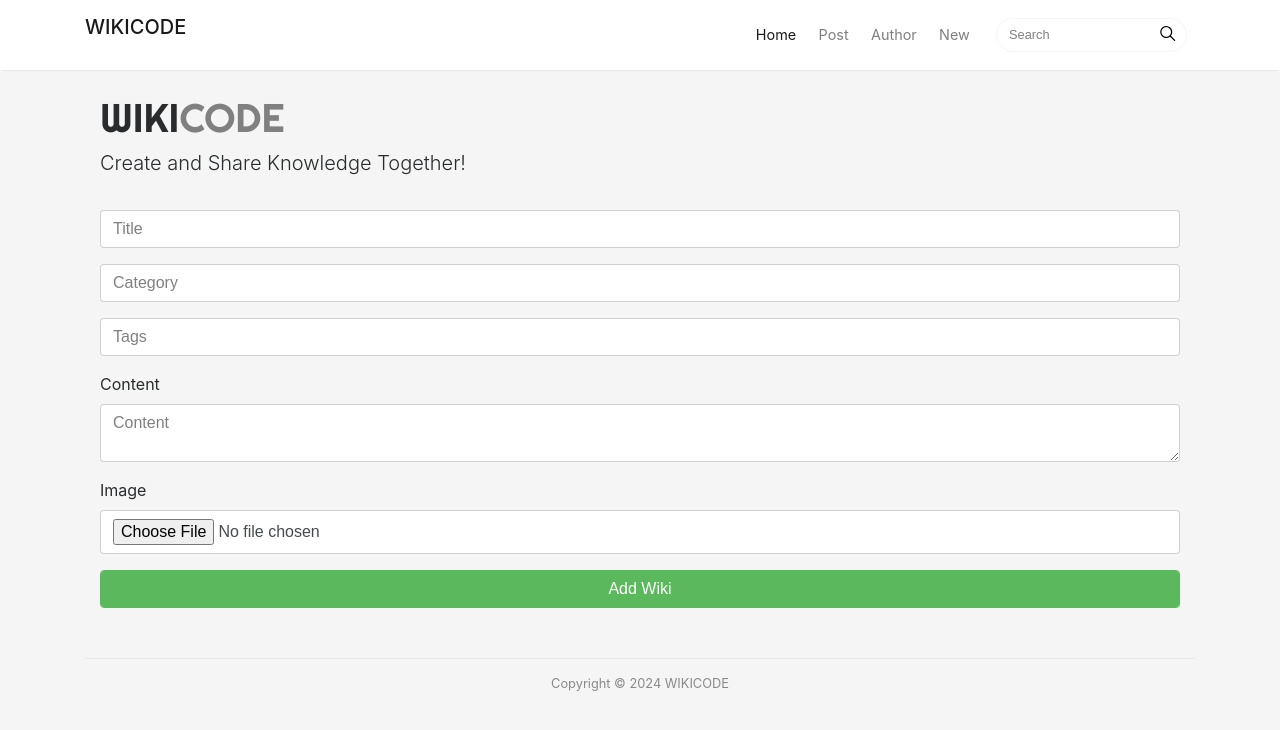
After one commit to 0meeee0/Wiki, a PHP site: page /view/addpost.php in a window 1280 px wide. The commit adds this page. Shown: the top 730 px of the page. Run offline with PHP 8.4, Linux system fonts and the light colour scheme; some libraries are stand-ins or nearby versions.

Commit message:
can add new articles, lookin good

```diff
--- /dev/null
+++ b/view/addpost.php
@@ -0,0 +1,81 @@
+<!DOCTYPE html>
+<html lang="en">
+<head>
+<?php
+	include 'header.php';
+?>
+</head>
+<body style="background-color: whitesmoke;">
+
+<?php
+	include 'nav.php';
+?>
+
+
+<div class="container">
+        <div class="container">
+            <div class="mainheading">
+                <h1 class="sitetitle">WIKI<span style="color: grey;">CODE</span></h1>
+                <p class="lead">
+                    Create and Share Knowledge Together!
+                </p>
+            </div>
+        <form action="index.php?action=adding" class="login-form" method="post">
+            <div class="form-group">
+                <div class="icon d-flex align-items-center justify-content-center"></div>
+                <input type="text" name="title" class="form-control" placeholder="Title" required>
+            </div>
+            <div class="form-group">
+                <div class="icon d-flex align-items-center justify-content-center"></div>
+                <input type="text" name="category" class="form-control" placeholder="Category" required>
+            </div>
+            <div class="form-group">
+                <div class="icon d-flex align-items-center justify-content-center"></div>
+                <input type="text" name="tag" class="form-control" placeholder="Tags" required>
+            </div>
+            <div class="form-group">
+                <div class="icon d-flex align-items-center justify-content-center"></div>
+                <label for="content">Content</label>
+                <textarea name="content" class="form-control" placeholder="Content" required></textarea>
+            </div>
+            <div class="form-group">
+                <label for="image">Image</label>
+                <div class="icon d-flex align-items-center justify-content-center"></div>
+                <input type="file" name="image" class="form-control" required>
+            </div>
+            <div class="form-group">
+                <button type="submit" class="btn form-control btn-success rounded submit px-3">Add Wiki</button>
+            </div>
+        </form>
+    </div>
+
+
+
+
+	<!-- Begin Footer
+	================================================== -->
+	<div class="footer">
+		<p class="text-center">
+			 Copyright &copy; 2024 WIKICODE
+		</p>
+		<!-- <p class="pull-right">
+			 All rights are reserved <a target="_blank" href="https://www.wowthemes.net">WowThemes.net</a>
+		</p>
+		<div class="clearfix">
+		</div> -->
+	</div>
+	<!-- End Footer
+	================================================== -->
+
+</div>
+<!-- /.container -->
+
+<!-- Bootstrap core JavaScript
+    ================================================== -->
+<!-- Placed at the end of the document so the pages load faster -->
+<script src="assets/js/jquery.min.js"></script>
+<script src="https://cdnjs.cloudflare.com/ajax/libs/tether/1.4.0/js/tether.min.js" integrity="sha384-DztdAPBWPRXSA/3eYEEUWrWCy7G5KFbe8fFjk5JAIxUYHKkDx6Qin1DkWx51bBrb" crossorigin="anonymous"></script>
+<script src="assets/js/bootstrap.min.js"></script>
+<script src="assets/js/ie10-viewport-bug-workaround.js"></script>
+</body>
+</html>
--- /dev/null
+++ b/view/header.php
@@ -0,0 +1,10 @@
+<meta charset="utf-8">
+<meta name="viewport" content="width=device-width, initial-scale=1, shrink-to-fit=no">
+<meta name="description" content="">
+<meta name="author" content="">
+<link rel="icon" href="images/bg.svg">
+<title>WIKICODE</title>
+<link href="view/assets/css/bootstrap.min.css" rel="stylesheet">
+<link href="https://maxcdn.bootstrapcdn.com/font-awesome/4.7.0/css/font-awesome.min.css" rel="stylesheet">
+<link href="https://fonts.googleapis.com/css?family=Righteous" rel="stylesheet">
+<link href="view/assets/css/mediumish.css" rel="stylesheet">
--- /dev/null
+++ b/view/nav.php
@@ -0,0 +1,40 @@
+<!-- Begin Nav
+================================================== -->
+<nav class="navbar navbar-toggleable-md navbar-light bg-white fixed-top mediumnavigation">
+<button class="navbar-toggler navbar-toggler-right" type="button" data-toggle="collapse" data-target="#navbarsExampleDefault" aria-controls="navbarsExampleDefault" aria-expanded="false" aria-label="Toggle navigation">
+<span class="navbar-toggler-icon"></span>
+</button>
+<div class="container">
+	<!-- Begin Logo -->
+	<a class="navbar-brand" href="#">
+	<p>WIKICODE</p>
+	</a>
+	<!-- End Logo -->
+	<div class="collapse navbar-collapse" id="navbarsExampleDefault">
+		<!-- Begin Menu -->
+		<ul class="navbar-nav ml-auto">
+			<li class="nav-item active">
+			<a class="nav-link" href="index.php?action=showhome">Home <span class="sr-only">(current)</span></a>
+			</li>
+			<li class="nav-item">
+			<a class="nav-link" href="">Post</a>
+			</li>
+			<li class="nav-item">
+			<a class="nav-link" href="">Author</a>
+			</li>
+			<li class="nav-item">
+			<a class="nav-link" href="index.php?action=addpost">New</a>
+			</li>
+		</ul>
+		<!-- End Menu -->
+		<!-- Begin Search -->
+		<form class="form-inline my-2 my-lg-0">
+			<input class="form-control mr-sm-2" type="text" placeholder="Search">
+			<span class="search-icon"><svg class="svgIcon-use" width="25" height="25" viewbox="0 0 25 25"><path d="M20.067 18.933l-4.157-4.157a6 6 0 1 0-.884.884l4.157 4.157a.624.624 0 1 0 .884-.884zM6.5 11c0-2.62 2.13-4.75 4.75-4.75S16 8.38 16 11s-2.13 4.75-4.75 4.75S6.5 13.62 6.5 11z"></path></svg></span>
+		</form>
+		<!-- End Search -->
+	</div>
+</div>
+</nav>
+<!-- End Nav
+================================================== -->
```
Also changed, not shown: controller/WikiController.php (+6 -1 lines), index.php (+9 -0 lines), model/UserDAO.php (+6 -2 lines), model/WikiDAO.php (+26 -4 lines), view/home.php (+6 -50 lines), view/post.php (+7 -52 lines).
